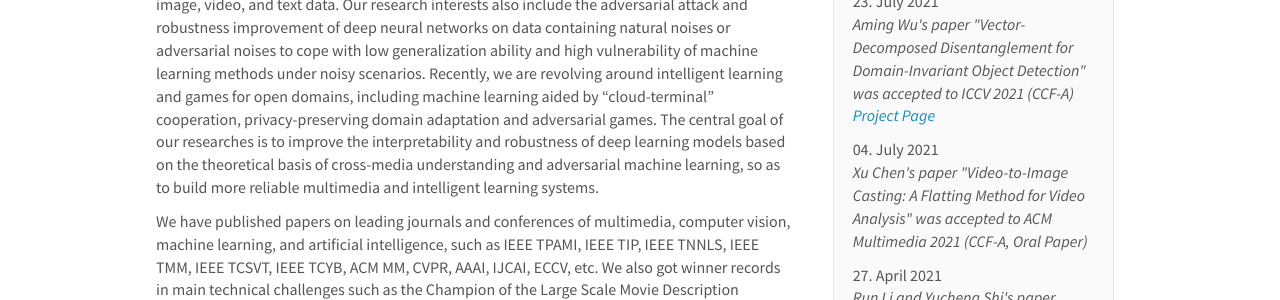
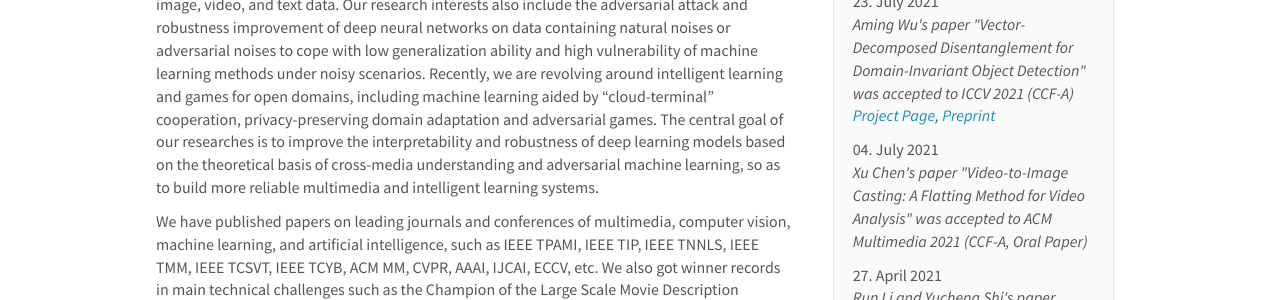
Before and after one commit to tjumm/tjumm.github.io, a Jekyll site: the page built from _pages/home.md, in a window 1280 px wide and 1268 px high. Shown: the part 269-569 px from the top of the window. Built offline with Jekyll 4.4.1, drawn with Linux system fonts in a browser that asks for light colours; comment, search, counter and statistics services are not loaded.

Commit message:
add preprint

```diff
--- a/_data/news.yml
+++ b/_data/news.yml
@@ -2,7 +2,7 @@
   headline: "Aming Wu's paper \"Universal-Prototype Enhancing for Few-Shot Object Detection\" was accepted to ICCV 2021 (CCF-A) <a href='https://github.com/AmingWu/UP-FSOD'>Project Page</a>"
 
 - date: 23. July 2021
-  headline: "Aming Wu's paper \"Vector-Decomposed Disentanglement for Domain-Invariant Object Detection\" was accepted to ICCV 2021 (CCF-A) <a href='https://github.com/AmingWu/VDD-DAOD'>Project Page</a>"
+  headline: "Aming Wu's paper \"Vector-Decomposed Disentanglement for Domain-Invariant Object Detection\" was accepted to ICCV 2021 (CCF-A) <a href='https://github.com/AmingWu/VDD-DAOD'>Project Page</a>, <a href='https://arxiv.org/abs/2108.06685'>Preprint</a>"
 
 - date: 04. July 2021
   headline: "Xu Chen's paper \"Video-to-Image Casting: A Flatting Method for Video Analysis\" was accepted to ACM Multimedia 2021 (CCF-A, Oral Paper)"
--- a/_data/publist.yml
+++ b/_data/publist.yml
@@ -7,7 +7,7 @@
     display: ICCV 2021
   highlight: 0
 
-- title: "1. Vector-Decomposed Disentanglement for Domain-Invariant Object Detection <a href='https://github.com/AmingWu/VDD-DAOD'>(Project Page)</a>"
+- title: "1. Vector-Decomposed Disentanglement for Domain-Invariant Object Detection <a href='https://github.com/AmingWu/VDD-DAOD'>(Project Page)</a> <a href='https://arxiv.org/abs/2108.06685'>(Preprint)</a>"
   image: dummy.png
   description:
   authors: Aming Wu, Rui Liu, Yahong Han, Linchao Zhu, Yi Yang
```
